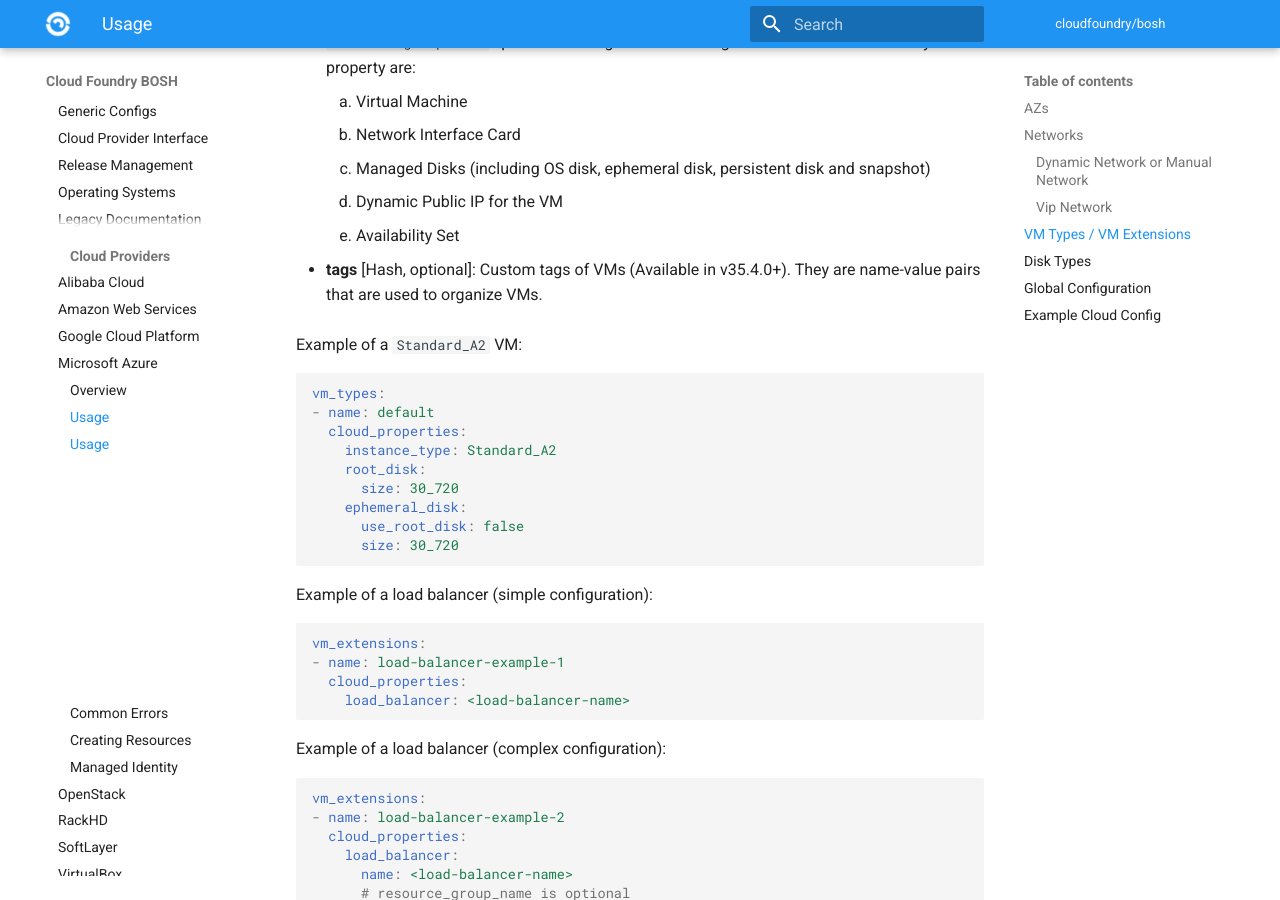
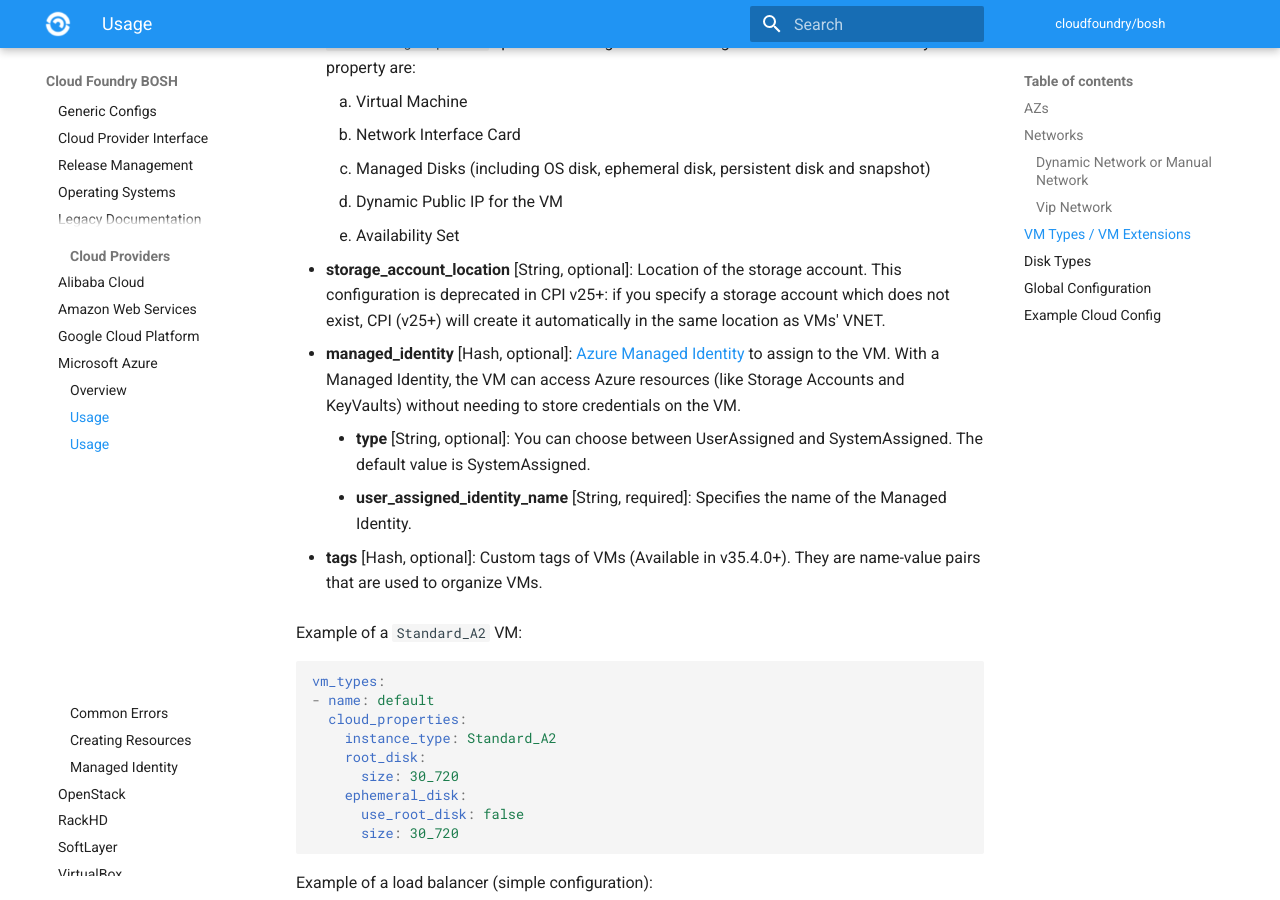
Before and after one commit to cloudfoundry/docs-bosh, an MkDocs documentation site: the page built from content/azure-cpi.md, in a window 1280 px wide and 900 px high, scrolled down 8076 px. Built offline with MkDocs 1.6.1 and Material for MkDocs 9.7.7, drawn with Linux system fonts in a browser that asks for light colours; old or Windows-style settings are respelled for this version of MkDocs; some of the changed text lies outside the part shown.

Commit message:
Add missing documentation of an Azure VM extension for the use of Managed Identities

````diff
--- a/content/azure-cpi.md
+++ b/content/azure-cpi.md
@@ -176,6 +176,11 @@ Schema for `cloud_properties` section:
       1. Managed Disks (including OS disk, ephemeral disk, persistent disk and snapshot)
       1. Dynamic Public IP for the VM
       1. Availability Set
+* **storage\_account\_location** [String, optional]: Location of the storage account. This configuration is deprecated in CPI v25+: if you specify a storage account which does not exist, CPI (v25+) will create it automatically in the same location as VMs' VNET.
+
+* **managed_identity** [Hash, optional]: [Azure Managed Identity](https://learn.microsoft.com/en-us/entra/identity/managed-identities-azure-resources/overview) to assign to the VM. With a Managed Identity, the VM can access Azure resources (like Storage Accounts and KeyVaults) without needing to store credentials on the VM.
+    * **type** [String, optional]: You can choose between UserAssigned and SystemAssigned. The default value is SystemAssigned.
+    * **user_assigned_identity_name** [String, required]: Specifies the name of the Managed Identity.
 
 * **tags** [Hash, optional]: Custom tags of VMs (Available in v35.4.0+). They are name-value pairs that are used to organize VMs.
 
@@ -283,6 +288,17 @@ vm_extensions:
   cloud_properties:
     availability_set: <availability-set-name>
 ```
+
+Example of a Managed Identity:
+
+```yaml
+vm_extensions:
+- name: <managed-identity-example-1>
+  cloud_properties:
+    type: UserAssigned
+    user_assigned_identity_name: <name of managed identity>
+```
+
 
 The above `vm_extensions` cloud configuration examples are referenced within the deployment manifest as such:
 
````
